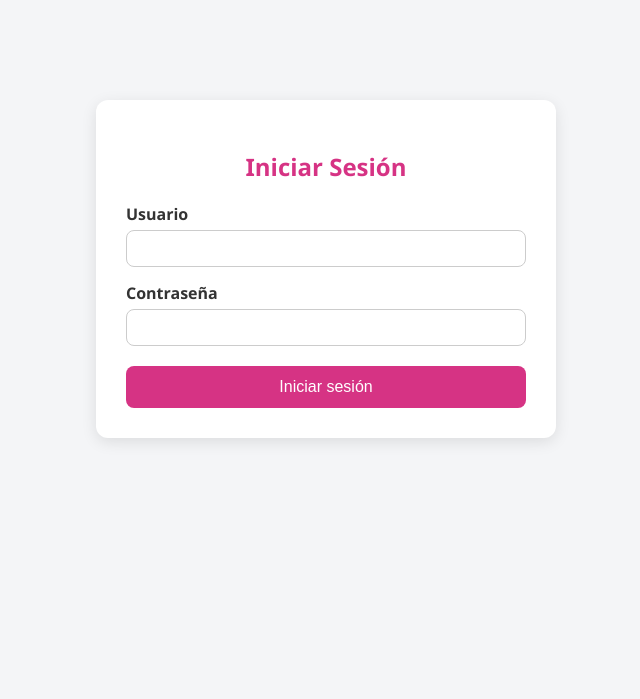
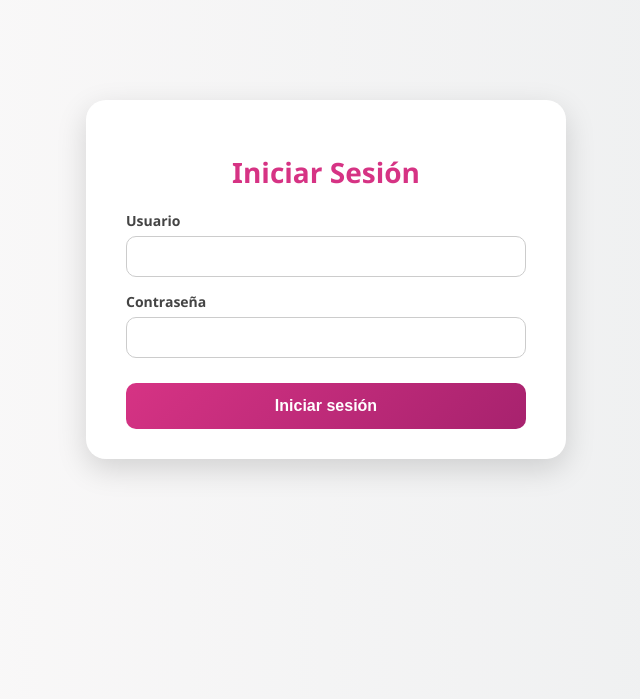
Before and after one commit to Juliana-app/Admin_FastTrack, a Django app: a page that uses templates/login.html in a window 1280 px wide. Shown: the top 699 px of the page, without its empty margins (314-954 px from the left). Run offline with Django 5.2, Linux system fonts and the light colour scheme.

Commit message:
Estilos del Login

```diff
--- a/static/css/login.css
+++ b/static/css/login.css
@@ -1,68 +1,112 @@
+/* static/css/styles.css */
 @import url('./base.css');
 @import url('./navbar.css');
 @import url('./botones.css');
 @import url('./animaciones.css');
 @import url('./darkmode.css');
 
-/* static/css/styles.css */
-
 body {
-    background-color: #f4f5f7;
+    background: linear-gradient(to right, #fdfbfb, #ebedee);
     font-family: 'Segoe UI', Tahoma, Geneva, Verdana, sans-serif;
     margin: 0;
     padding: 0;
+    transition: background 0.4s ease;
 }
 
 .container {
     max-width: 400px;
     margin: 100px auto;
-    background-color: white;
-    padding: 30px;
-    border-radius: 12px;
-    box-shadow: 0 4px 15px rgba(0, 0, 0, 0.1);
+    background-color: #fff;
+    padding: 30px 40px;
+    border-radius: 20px;
+    box-shadow: 0 10px 30px rgba(0, 0, 0, 0.15);
+    transition: all 0.3s ease-in-out;
+    animation: fadeInUp 0.8s ease forwards;
+    opacity: 0;
+}
+
+@keyframes fadeInUp {
+    0% {
+        opacity: 0;
+        transform: translateY(40px);
+    }
+    100% {
+        opacity: 1;
+        transform: translateY(0);
+    }
 }
 
 h2 {
     text-align: center;
     color: #d63384;
+    margin-bottom: 20px;
+    font-size: 28px;
+    transition: color 0.3s ease;
 }
 
 label {
     display: block;
     margin-top: 15px;
-    font-weight: bold;
-    color: #333;
+    font-weight: 600;
+    color: #444;
+    font-size: 14px;
+    transition: all 0.2s ease-in-out;
 }
 
 input {
     width: 100%;
-    padding: 10px;
-    margin-top: 5px;
-    border-radius: 8px;
+    padding: 12px 15px;
+    margin-top: 6px;
+    border-radius: 10px;
     border: 1px solid #ccc;
     box-sizing: border-box;
+    transition: border-color 0.3s ease, box-shadow 0.3s ease;
+}
+
+input:focus {
+    border-color: #d63384;
+    box-shadow: 0 0 5px rgba(214, 51, 132, 0.3);
+    outline: none;
 }
 
 button {
     width: 100%;
-    margin-top: 20px;
-    background-color: #d63384;
+    margin-top: 25px;
+    background: linear-gradient(135deg, #d63384, #a7226e);
     color: white;
-    padding: 12px;
+    padding: 14px;
     border: none;
-    border-radius: 8px;
+    border-radius: 10px;
     font-size: 16px;
+    font-weight: 600;
     cursor: pointer;
+    transition: background 0.3s ease, transform 0.2s ease;
 }
 
 button:hover {
-    background-color: #c2186a;
+    background: linear-gradient(135deg, #c2186a, #881c5d);
+    transform: scale(1.03);
+}
+
+button:active {
+    transform: scale(0.98);
 }
 
 .messages {
     list-style: none;
     padding: 0;
     margin-bottom: 10px;
-    color: red;
     text-align: center;
+    color: #d9534f;
+    font-size: 14px;
+    animation: fadeIn 0.5s ease-in-out;
 }
+
+@keyframes fadeIn {
+    from {
+        opacity: 0;
+    }
+    to {
+        opacity: 1;
+    }
+}
```
Also changed, not shown: db.sqlite3.
